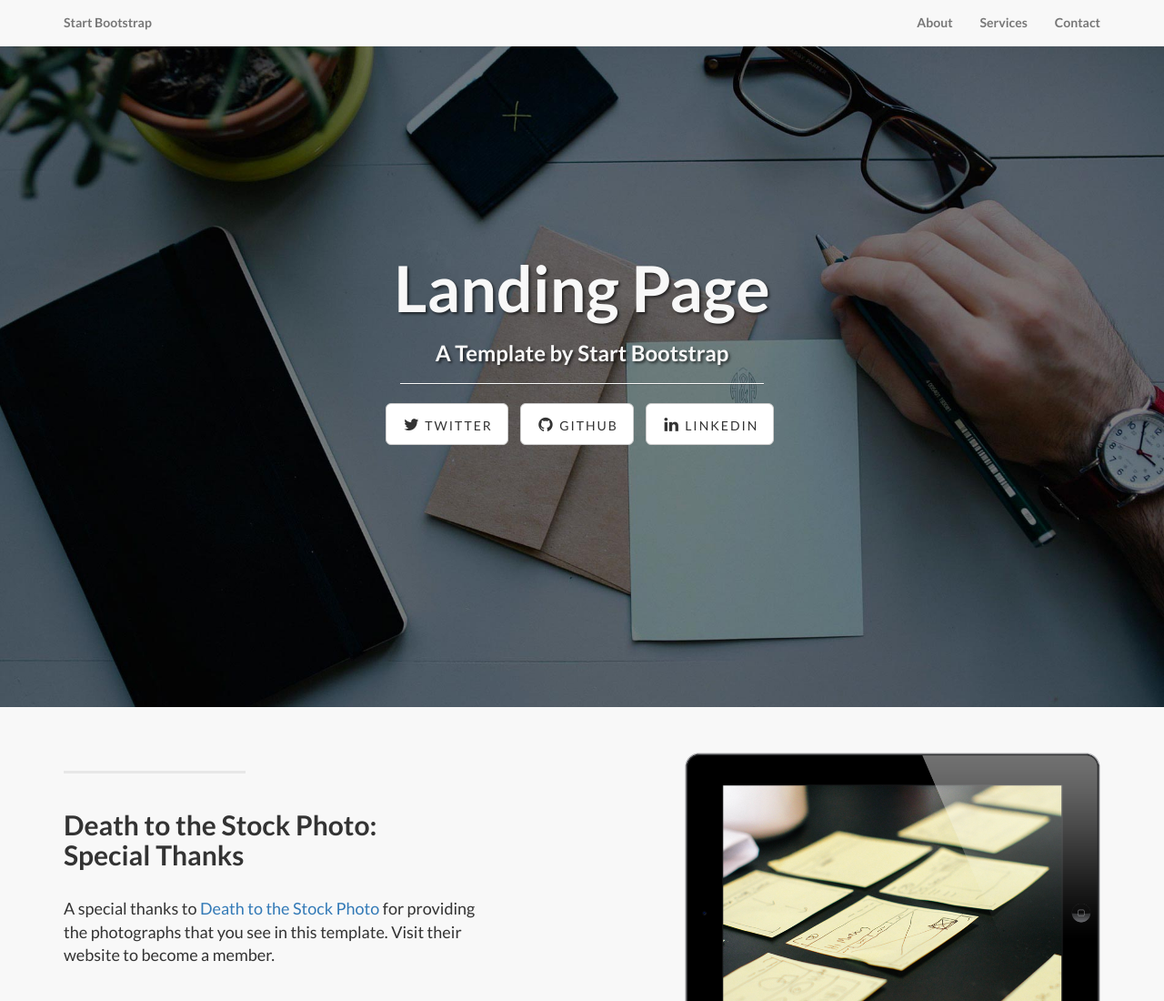
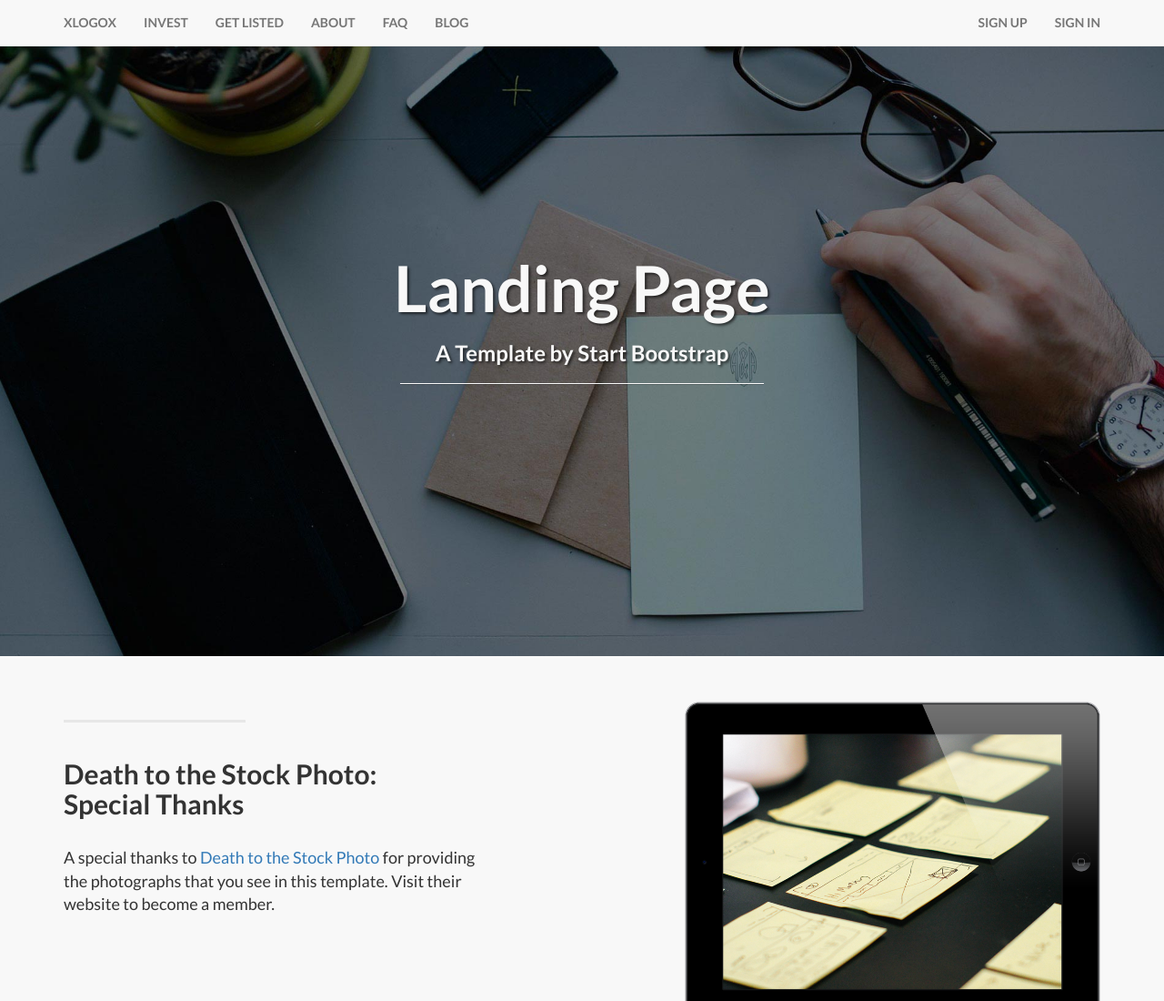
Before and after one commit to froster2006/iim, a plain HTML site: page index.html in a window 1280 px wide. Shown: the top 1100 px of the page at 91% size. Drawn offline with Linux system fonts and the light colour scheme.

Commit message:
change navi

```diff
--- a/index.html
+++ b/index.html
@@ -43,20 +43,22 @@
                     <span class="icon-bar"></span>
                     <span class="icon-bar"></span>
                 </button>
-                <a class="navbar-brand topnav" href="#">Start Bootstrap</a>
+                <a class="navbar-brand topnav" href="#">XLOGOX</a>
             </div>
             <!-- Collect the nav links, forms, and other content for toggling -->
             <div class="collapse navbar-collapse" id="bs-example-navbar-collapse-1">
+                <ul class="nav navbar-nav navbar-left">
+                    <li><a href="#INVEST">INVEST</a></li>
+                    <li><a href="#GET LISTED">GET LISTED</a></li>
+                    <li><a href="#ABOUT">ABOUT</a></li>
+                    <li><a href="#FAQ">FAQ</a></li>
+                    <li><a href="#BLOG">BLOG</a></li>
+                </ul>
+
                 <ul class="nav navbar-nav navbar-right">
-                    <li>
-                        <a href="#about">About</a>
-                    </li>
-                    <li>
-                        <a href="#services">Services</a>
-                    </li>
-                    <li>
-                        <a href="#contact">Contact</a>
-                    </li>
+                    <li><a href="#SIGN UP">SIGN UP</a></li>
+                    <li><a href="#SIGN IN">SIGN IN</a></li>
+
                 </ul>
             </div>
             <!-- /.navbar-collapse -->
@@ -76,17 +78,6 @@
                         <h1>Landing Page</h1>
                         <h3>A Template by Start Bootstrap</h3>
                         <hr class="intro-divider">
-                        <ul class="list-inline intro-social-buttons">
-                            <li>
-                                <a href="https://twitter.com/SBootstrap" class="btn btn-default btn-lg"><i class="fa fa-twitter fa-fw"></i> <span class="network-name">Twitter</span></a>
-                            </li>
-                            <li>
-                                <a href="https://github.com/IronSummitMedia/startbootstrap" class="btn btn-default btn-lg"><i class="fa fa-github fa-fw"></i> <span class="network-name">Github</span></a>
-                            </li>
-                            <li>
-                                <a href="#" class="btn btn-default btn-lg"><i class="fa fa-linkedin fa-fw"></i> <span class="network-name">Linkedin</span></a>
-                            </li>
-                        </ul>
                     </div>
                 </div>
             </div>
```
